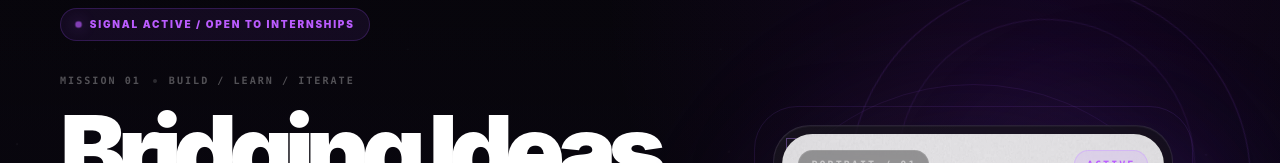
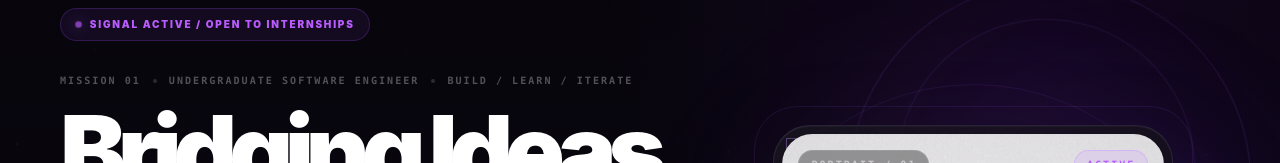
Before and after one commit to EllaUktolseja/Serverless-Realla-Website, a React (Vite) app in the folder apps/web/: page / in a window 1280 px wide. Shown: the part 176-339 px from the top of the page. Built offline with nearby package versions, Linux system fonts and the light colour scheme.

Commit message:
fix(ui): surface role metadata in hero

```diff
--- a/apps/web/src/sections/Hero.tsx
+++ b/apps/web/src/sections/Hero.tsx
@@ -37,6 +37,8 @@ function Hero() {
           <Reveal delay={70}>
             <div className="mt-8 flex flex-wrap items-center gap-3 text-white/30">
               <span className="hud-label">Mission 01</span>
+              <span className="size-1 rounded-full bg-white/15" />
+              <span className="hud-label">{headline}</span>
               <span className="size-1 rounded-full bg-white/15" />
               <span className="hud-label">Build / learn / iterate</span>
             </div>
```
